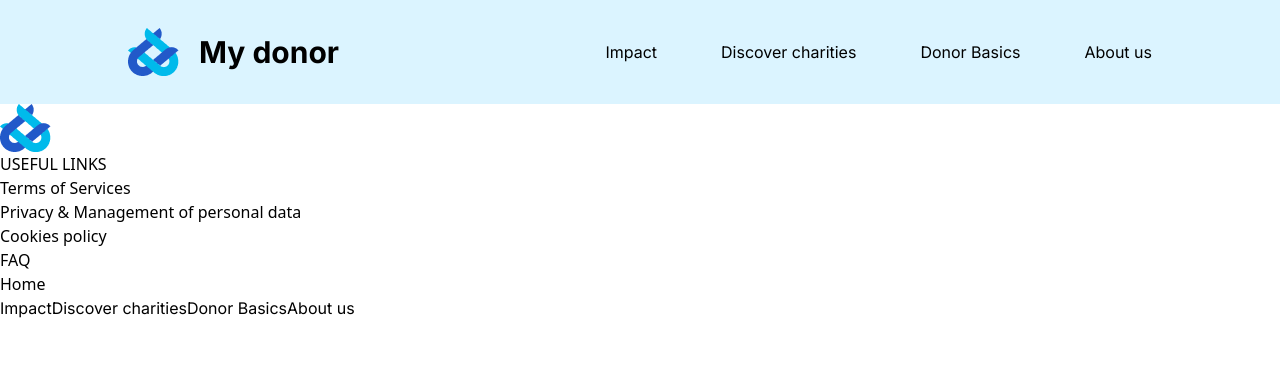
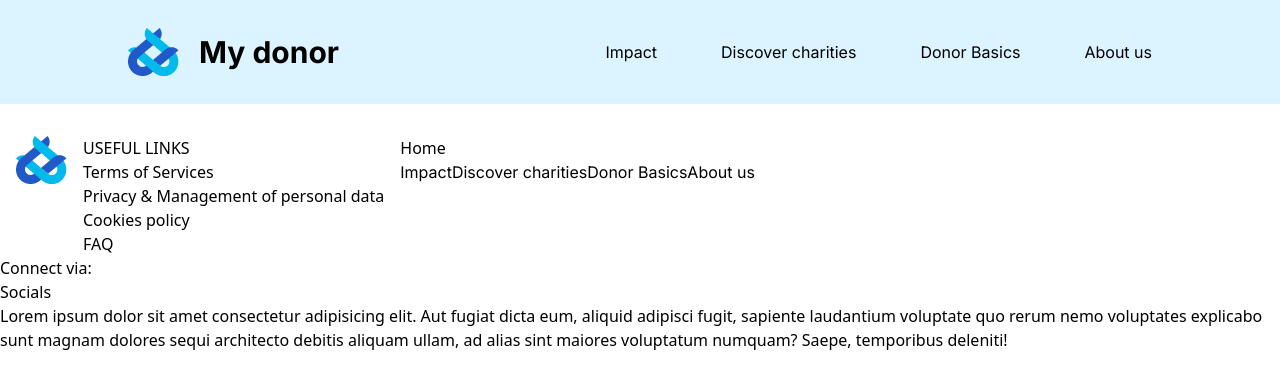
Before and after one commit to Kiril-Pavlov/charity-page, a React (Create React App) app: page / in a window 1280 px wide. Shown: the top 388 px of the page. Built offline with nearby package versions, Linux system fonts and the light colour scheme.

Commit message:
added some more elements to the footer and styled part of it

```diff
--- a/src/components/Footer.jsx
+++ b/src/components/Footer.jsx
@@ -5,15 +5,15 @@ import LogoImg from "../assets/logo.png"
 const Footer = ({footLinks}) => {
   return (
     <footer>
-        <div>
-            <img src={LogoImg} alt="" />
+        <div className='flex flex-col gap-4 items-start px-4 pt-8 md:flex-row'>
+            <img src={LogoImg} className="flex  pb-8" alt="Logo" />
             <div>
                 <h3>USEFUL LINKS</h3>
                 <ul>
-                    <li><a href="">Terms of Services</a></li>
-                    <li><a href="">Privacy & Management of personal data</a></li>
-                    <li><a href="">Cookies policy</a></li>
-                    <li><a href="">FAQ</a></li>
+                    <li><a href="#">Terms of Services</a></li>
+                    <li><a href="#">Privacy & Management of personal data</a></li>
+                    <li><a href="#">Cookies policy</a></li>
+                    <li><a href="#">FAQ</a></li>
                 </ul>
             </div>
             <div>
@@ -31,6 +31,16 @@ const Footer = ({footLinks}) => {
                 </div>
             </div>
         </div>
+        <div>Connect via:</div>
+        <div>
+          <div>Socials</div>
+          <div>Lorem ipsum dolor sit amet consectetur adipisicing elit.
+             Aut fugiat dicta eum, aliquid adipisci fugit,
+             sapiente laudantium voluptate quo rerum nemo voluptates
+             explicabo sunt magnam dolores sequi architecto
+            debitis aliquam ullam, ad alias sint maiores
+             voluptatum numquam? Saepe, temporibus deleniti!</div>
+        </div>
     </footer>
   )
 }
--- a/src/components/Header.jsx
+++ b/src/components/Header.jsx
@@ -9,8 +9,6 @@ import {GrClose} from "react-icons/gr"
 const Header = ({navLinks}) => {
 
   const [isOpen,setIsOpen] = useState(false)
-
-
 
   return (
     <header className="w-full h-[104px] bg-primaryColor px-4">
```
